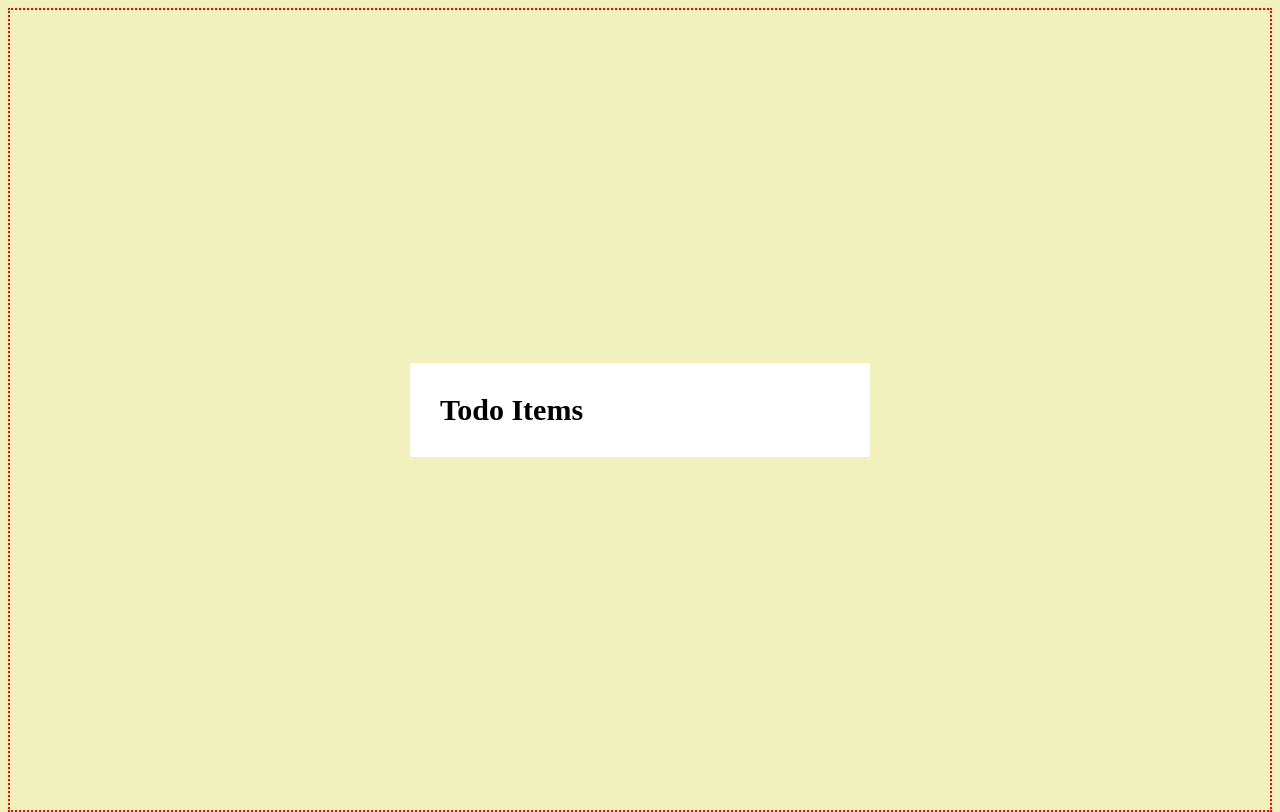
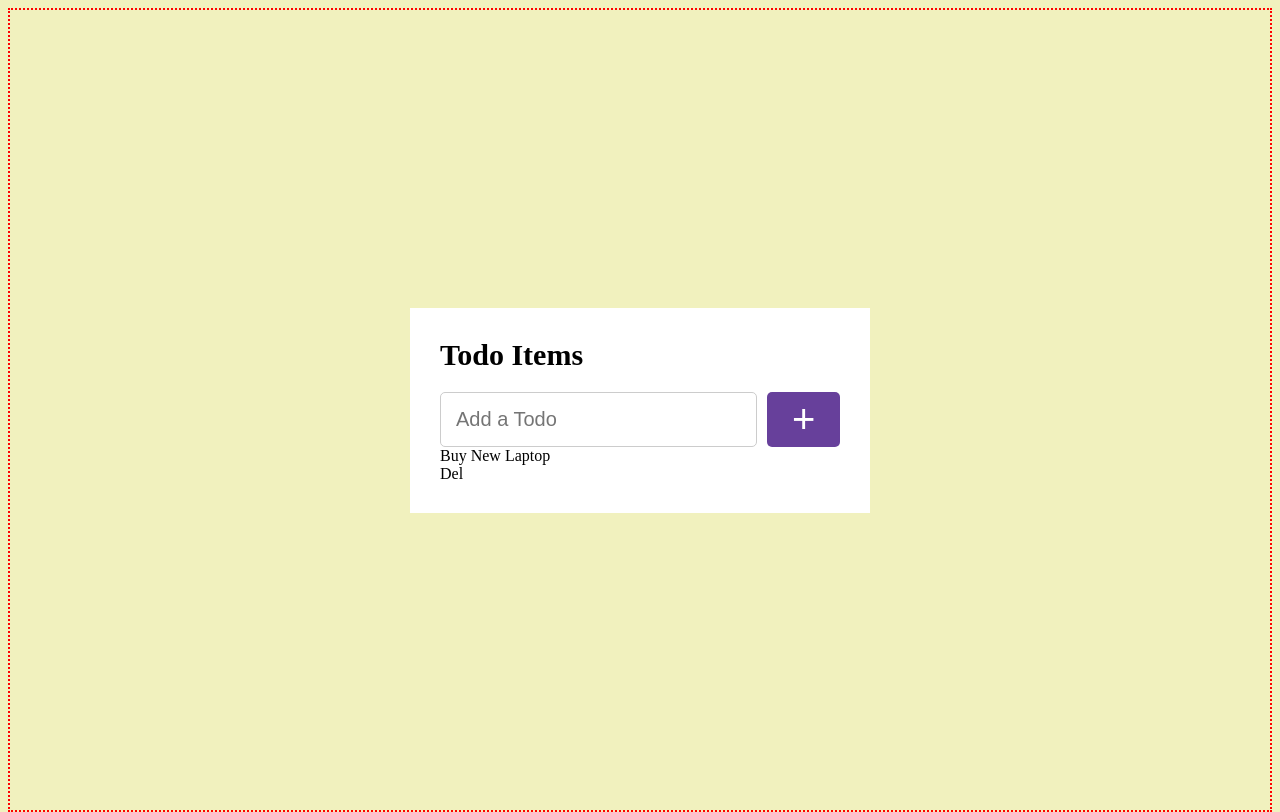
Before and after one commit to EfiokobongN/Todo-App, a React (Vite) app: page / in a window 1280 px wide. Built offline with nearby package versions, Linux system fonts and the light colour scheme.

Commit message:
list todo items added

```diff
--- /dev/null
+++ b/src/components/add_todo/AddTodo.jsx
@@ -0,0 +1,13 @@
+import React from 'react';
+import './AddTodo.scss';
+
+function AddTodo() {
+  return (
+    <div className='addTodo'>
+      <input className='addTodo_input' type="text" placeholder='Add a Todo' />
+      <button className='addTodo_button'>+</button>
+    </div>
+  )
+}
+
+export default AddTodo
--- /dev/null
+++ b/src/components/add_todo/AddTodo.scss
@@ -0,0 +1,18 @@
+.addTodo{
+    display: flex;
+    gap: 10px;
+    margin-top: 20px;
+    &_input{
+        padding: 15px;
+        width: 80%;
+        border: 1px solid #ccc;
+        border-radius: 5px;
+        font-size: 20px;
+        outline: none;
+    }
+    &_button{
+        width: 20%; border-radius: 5px; border: none;
+        cursor: pointer;
+        background-color: #67409b; color: white; font-size: 40px;
+    }
+}
--- /dev/null
+++ b/src/components/list_todo/ListTodo.jsx
@@ -0,0 +1,15 @@
+import React from 'react';
+import './ListTodo.scss';
+
+function ListTodo() {
+  return (
+    <div className='listTodo'>
+      <div className="listTodo_row">
+        <div className="listTodo_item">Buy New Laptop</div>
+        <div className="listTodo_delete">Del</div>
+      </div>
+    </div>
+  )
+}
+
+export default ListTodo
--- a/src/pages/Home.jsx
+++ b/src/pages/Home.jsx
@@ -1,6 +1,8 @@
 import React from 'react';
 import Container from '../components/container/Container';
 import Header from '../components/header/Header';
+import AddTodo from '../components/add_todo/AddTodo';
+import ListTodo from '../components/list_todo/ListTodo';
 
 function Home() {
   return (
@@ -8,6 +10,8 @@ function Home() {
 
       <Container>
         <Header />
+        <AddTodo />
+        <ListTodo />
       </Container>
     </div>
   )
```
Also changed, not shown: src/components/container/Container.jsx (line endings or trailing spaces), src/components/list_todo/ListTodo.scss (added).
